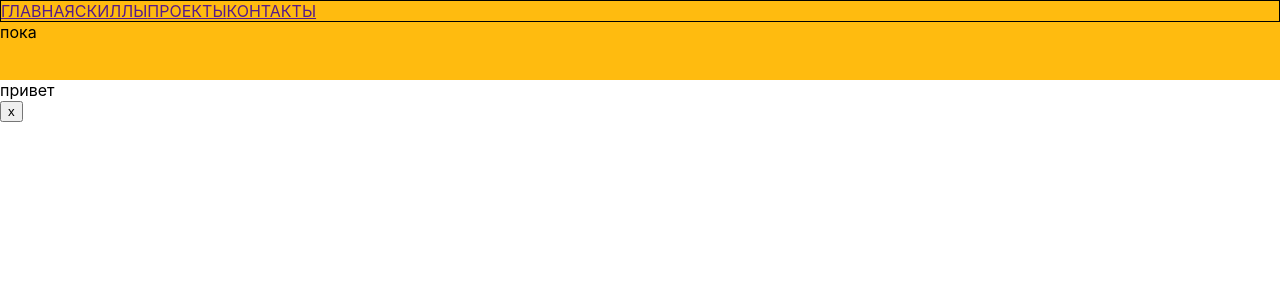
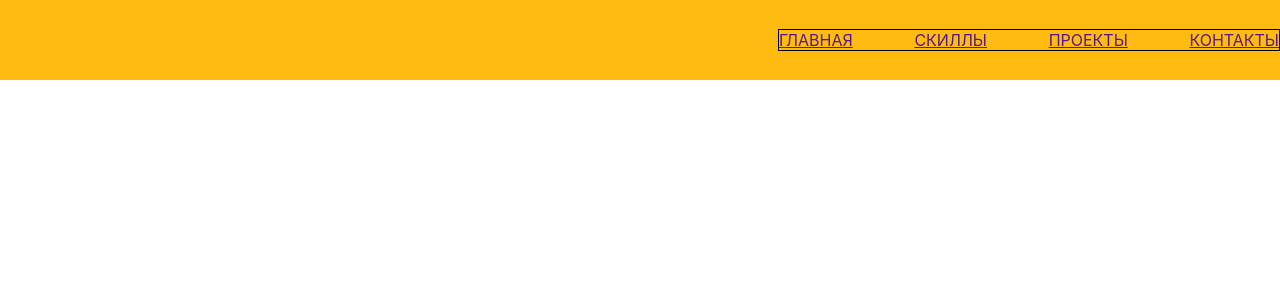
Before and after one commit to visiteur85/Portfolio, a React (Create React App) app: page / in a window 1280 px wide. Shown: the top 300 px of the page. Built offline with nearby package versions, Linux system fonts and the light colour scheme.

Commit message:
ADD Nav to header

```diff
--- a/src/App.tsx
+++ b/src/App.tsx
@@ -1,8 +1,7 @@
 import React, {useState} from 'react';
-
 import './App.css';
 import {Header} from "./Header/Header";
-import {languages, } from "./langueges";
+
 
 
 
@@ -12,21 +11,23 @@ import {languages, } from "./langueges";
 //https://www.youtube.com/watch?v=VcvIVZGQTPw 32:28
 function App() {
 
-    let [language, setlangeage] = useState(languages.russian)
-
-const changeHandler = () => {
-    language === languages.russian ? setlangeage(languages.english) : setlangeage(languages.russian)
-
-
-}
+    //for multi languages
+//     let [language, setlangeage] = useState(languages.russian)
+//
+// const changeHandler = () => {
+//     language === languages.russian ? setlangeage(languages.english) : setlangeage(languages.russian)
+//
+//
+// }
 
   return (
     <div className="App">
-        <Header language={language}/>
+        <Header/>
+        {/*<Header language={language}/>*/}
         <div>
-            {language.hello}
+
         </div>
-<button onClick={changeHandler}>x</button>
+{/*<button onClick={changeHandler}>x</button>*/}
     </div>
   );
 }
--- a/src/Header/Header.module.css
+++ b/src/Header/Header.module.css
@@ -1,5 +1,7 @@
 .header{
 height: 80px;
     background-color: #ffbb0f;
-
+    display: flex;
+    justify-content: flex-end;
+    align-items: center;
 }
--- a/src/Header/Header.tsx
+++ b/src/Header/Header.tsx
@@ -1,21 +1,22 @@
 import React from 'react';
 import s from "./Header.module.css"
 import {Nav} from "../Nav/Nav";
-import {OneLanguageType} from "../langueges";
-
-export type languagesPropsType = {
-    language: OneLanguageType
-}
 
 
-export const Header = (props:languagesPropsType) => {
+
+// export type languagesPropsType = {
+//     language:OneLanguageType
+// }
+// props:languagesPropsType
+
+export const Header = () => {
 
 
 
     return (
         <div className={s.header}>
 <Nav/>
-            {props.language.buy}
+            {/*{props.language.buy}*/}
 
         </div>
     );
--- a/src/Nav/Nav.module.css
+++ b/src/Nav/Nav.module.css
@@ -1,4 +1,6 @@
 .nav {
-border: 1px solid;
-
+    border: 1px solid;
+    width: 500px;
+    display: flex;
+    justify-content: space-between;
 }
--- a/src/langueges.ts
+++ b/src/langueges.ts
@@ -1,5 +1,4 @@
-
-export type languagesPropsType = {
+ type languagesPropsType = {
     english: OneLanguageType
     russian: OneLanguageType
 }
```
Also changed, not shown: 1 other file (tests, documents, lock files or other folders).
